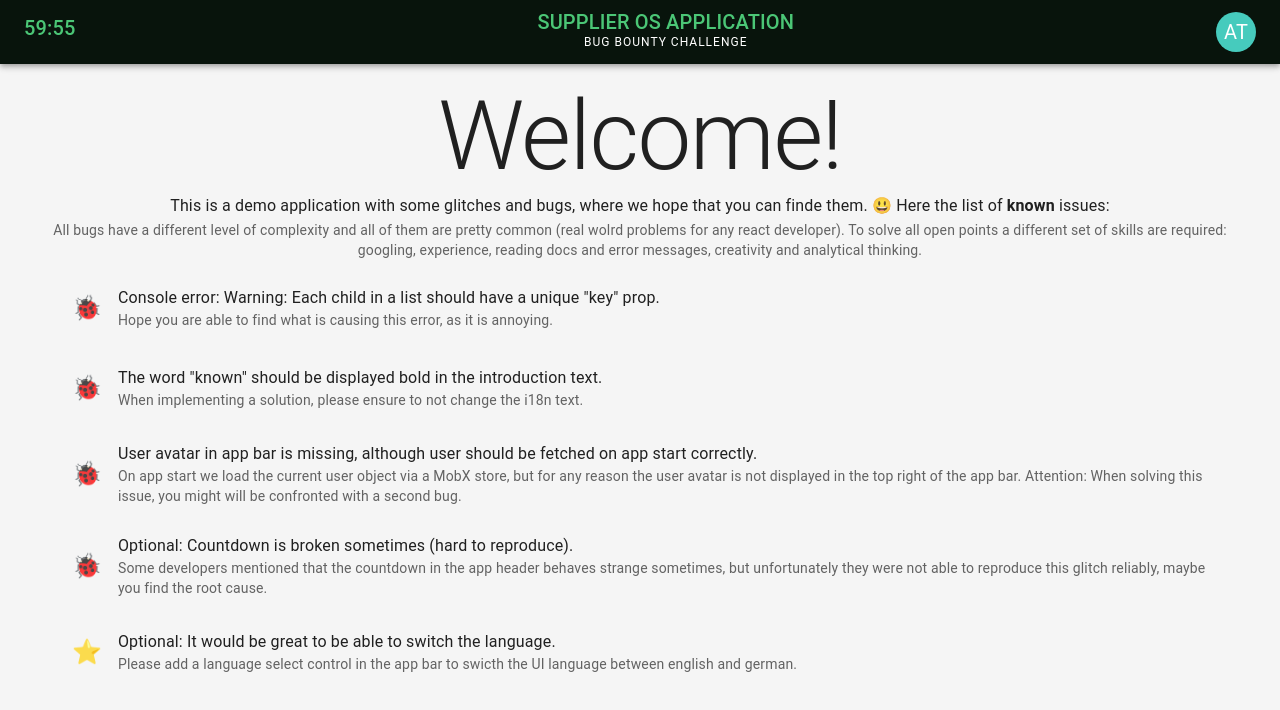
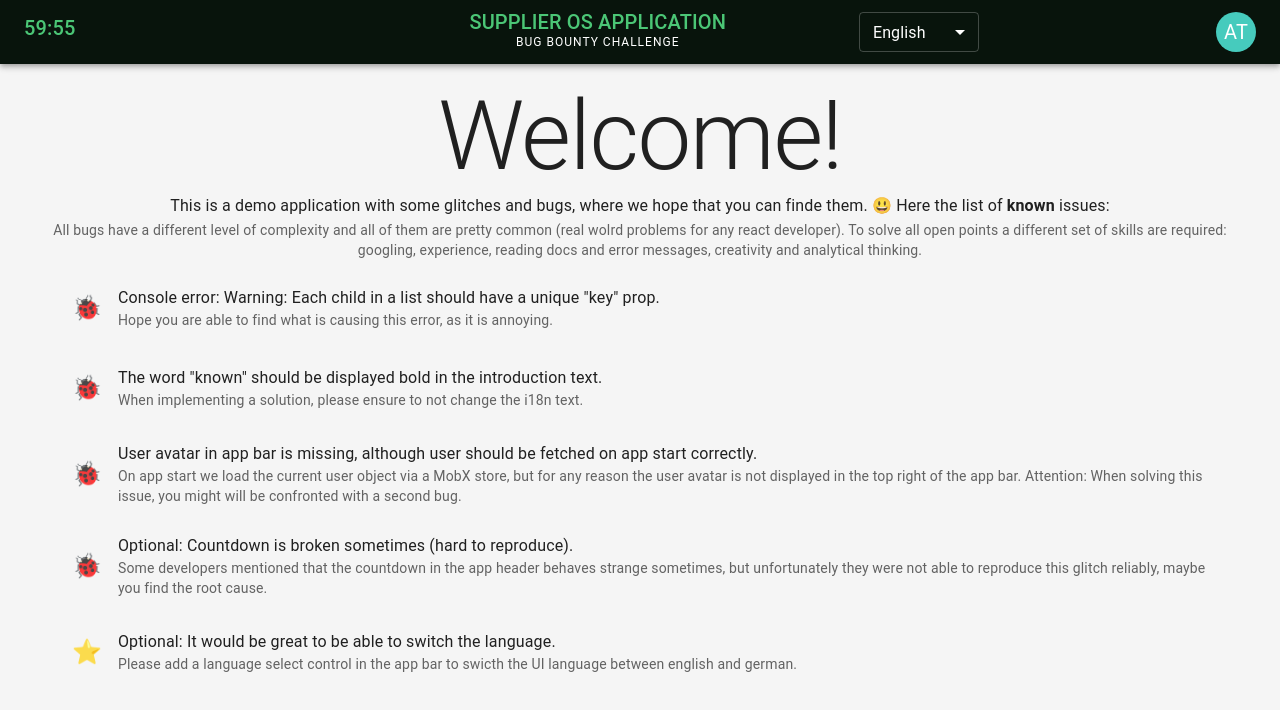
Before and after one commit to abbe-codes/bug-bounty-challenge, a React (Create React App) app: page / in a window 1280 px wide. Shown: the top 710 px of the page. Built offline with nearby package versions, Linux system fonts and the light colour scheme.

Commit message:
Add: switch language feature

```diff
--- a/src/components/AppHeader/index.tsx
+++ b/src/components/AppHeader/index.tsx
@@ -5,6 +5,7 @@
 import { useTranslation } from 'react-i18next';
 import { User } from '../../api/services/User/store';
 import AvatarMenu from '../AvatarMenu';
+import LanguageSelector from '../LanguageSelector';
 
 interface AppBarProps extends MuiAppBarProps {
   theme?: Theme;
@@ -90,6 +91,9 @@
               {pageTitle.toLocaleUpperCase()}
             </Typography>
           </Box>
+          <Box sx={{ minWidth: 120, marginRight: 2 }}>
+            <LanguageSelector />
+          </Box>
           <Box sx={{ flex: 1, justifyContent: 'flex-end', display: 'flex' }}>
             {user && user.eMail && (
               // Here we conditionally rendering components based on user
--- /dev/null
+++ b/src/components/LanguageSelector/index.tsx
@@ -0,0 +1,50 @@
+import React from 'react';
+import { useTranslation } from 'react-i18next';
+import {
+  FormControl,
+  Select,
+  MenuItem,
+  SelectChangeEvent,
+} from '@mui/material';
+
+const LanguageSelector: React.FC = () => {
+  const { i18n } = useTranslation();
+
+  const handleChange = (event: SelectChangeEvent<string>) => {
+    const lang = event.target.value;
+    i18n.changeLanguage(lang.split('-')[0]);
+  };
+
+  const currentLang = i18n.language.split('-')[0];
+
+  return (
+    <FormControl size='small' fullWidth>
+      <Select
+        value={currentLang}
+        onChange={handleChange}
+        displayEmpty
+        inputProps={{ 'aria-label': 'Select language' }}
+        sx={{
+          color: 'inherit',
+          '& .MuiOutlinedInput-notchedOutline': {
+            borderColor: 'rgba(255, 255, 255, 0.23)',
+          },
+          '&:hover .MuiOutlinedInput-notchedOutline': {
+            borderColor: 'rgba(255, 255, 255, 0.5)',
+          },
+          '&.Mui-focused .MuiOutlinedInput-notchedOutline': {
+            borderColor: 'rgba(255, 255, 255, 0.8)',
+          },
+          '& .MuiSelect-icon': {
+            color: 'inherit',
+          },
+        }}
+      >
+        <MenuItem value='en'>English</MenuItem>
+        <MenuItem value='de'>Deutsch</MenuItem>
+      </Select>
+    </FormControl>
+  );
+};
+
+export default LanguageSelector;
```
